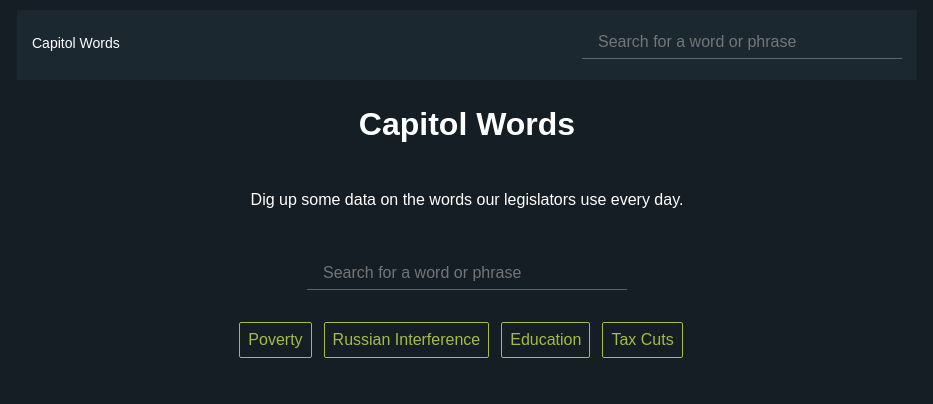
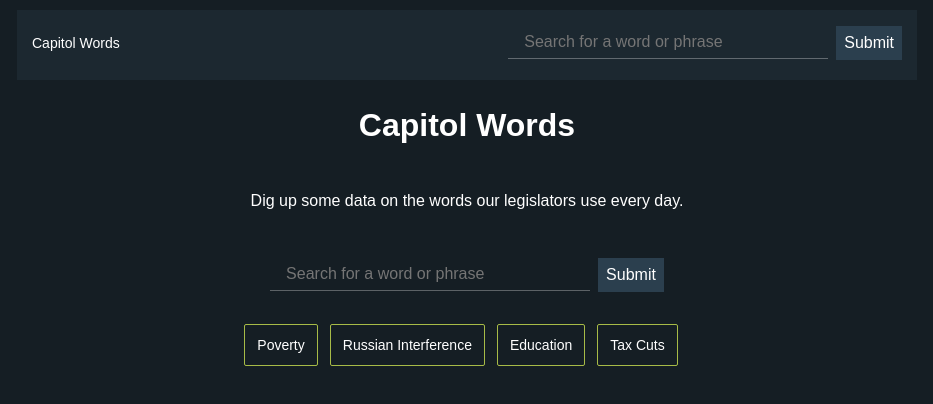
Before and after one commit to propublica/Capitol-Words, a React (Create React App) app in the folder frontend/capitolwords-spa/: page / in a window 1280 px wide. Shown: the top 404 px of the page, without its empty margins (173-1106 px from the left). Built offline with nearby package versions, Linux system fonts and the light colour scheme; a web font is replaced by a local one; what redux-dialog would draw is missing.

Commit message:
[fe] storybook and search input button

```diff
--- a/frontend/capitolwords-spa/src/components/HomePage/HomePage.css
+++ b/frontend/capitolwords-spa/src/components/HomePage/HomePage.css
@@ -14,7 +14,7 @@
   font-size: 32px;
 }
 
-.SearchInput-container {
+.HomePage-searchInput {
   display: flex;
   justify-content: center;
   margin-top: 32px;
@@ -27,10 +27,11 @@
 }
 
 .QuickOption {
-  color: #a7bb47;
+  color: white;
   border: 1px solid #a7bb47;
   border-radius: 2px;
-  padding: 8px;
+  padding: 12px;
   margin-right: 12px;
   cursor: pointer;
+  font-size: 14px;
 }
--- a/frontend/capitolwords-spa/src/components/HomePage/HomePage.js
+++ b/frontend/capitolwords-spa/src/components/HomePage/HomePage.js
@@ -36,7 +36,7 @@ class HomePage extends Component {
           <h3>Capitol Words</h3>
           <p>Dig up some data on the words our legislators use every day.</p>
         </div>
-        <div className="SearchInput-container">
+        <div className="HomePage-searchInput">
           <SearchInput onSubmit={this.props.phraseSearchRequested}/>
         </div>
         <div className="QuickOptions-container">
--- a/frontend/capitolwords-spa/src/components/SearchInput/SearchInput.css
+++ b/frontend/capitolwords-spa/src/components/SearchInput/SearchInput.css
@@ -10,3 +10,19 @@
   background-color: transparent;
   border-bottom: 1px solid rgba(255, 255, 255, 0.3)
 }
+
+.SearchInput-container {
+  display: flex;
+}
+
+.SearchInput-button {
+  background-color: #2b3f4e;
+  cursor: pointer;
+  padding: 8px;
+  color: white;
+  margin-left: 8px;
+}
+
+.SearchInput-button:hover {
+  background-color: #354d5f;
+}
--- a/frontend/capitolwords-spa/src/components/SearchInput/SearchInput.js
+++ b/frontend/capitolwords-spa/src/components/SearchInput/SearchInput.js
@@ -8,8 +8,7 @@ class SearchInput extends Component {
     onSubmit: PropTypes.func.isRequired,
   };
 
-  handleKeyDown = (e) => {
-    if (e.keyCode === 13) {
+  handleSearchRequested = () => {
     const trimmedSearchTerm = this.textInput.value.trim();
     if (trimmedSearchTerm) {
       this.textInput.value = trimmedSearchTerm;
@@ -18,15 +17,23 @@ class SearchInput extends Component {
       this.textInput.value = '';
     }
   }
+
+  handleKeyDown = (e) => {
+    if (e.keyCode === 13) {
+      this.handleSearchRequested();
+    }
   };
 
   render() {
     return (
+      <div className="SearchInput-container">
         <input className="SearchInput-input"
           placeholder="Search for a word or phrase"
           ref={input => { this.textInput = input; }}
           onKeyDown={this.handleKeyDown}>
         </input>
+        <div className="SearchInput-button" onClick={this.handleSearchRequested}>Submit</div>
+      </div>
     );
   }
 }
--- /dev/null
+++ b/frontend/package.json
@@ -0,0 +1,5 @@
+{
+  "dependencies": {
+    "victory": "^0.24.0"
+  }
+}
```
Also changed, not shown: frontend/capitolwords-spa/package.json (+5 -2 lines), frontend/capitolwords-spa/src/stories/Button.js (added, +27 -0 lines), frontend/capitolwords-spa/src/stories/Welcome.js (added, +90 -0 lines), frontend/capitolwords-spa/src/stories/index.js (added, +17 -0 lines), 2 other files (tests, documents, lock files or other folders). Lines whose indentation alone changed are shown as unchanged.
